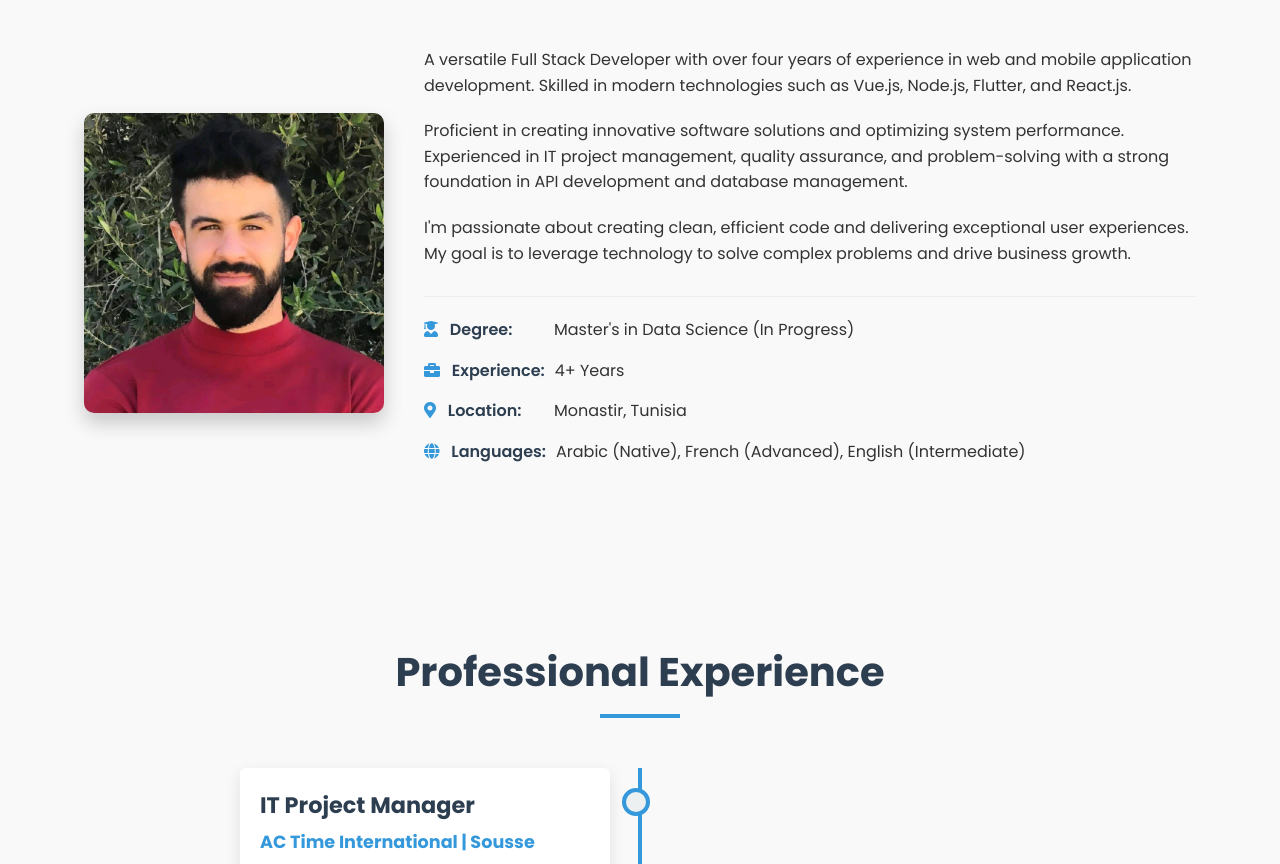
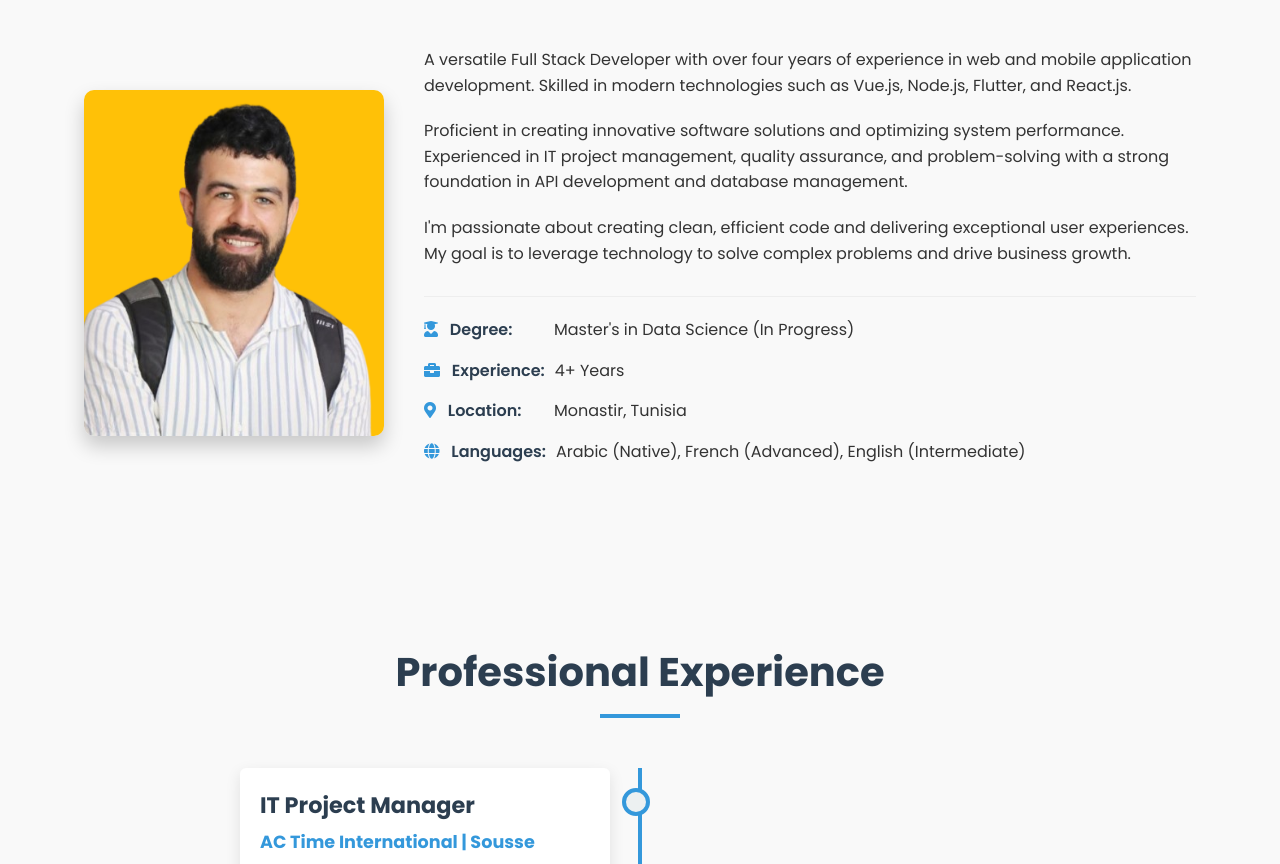
Before and after one commit to alaeddinelabben/alaeddinelabben.github.io, a plain HTML site: page index.html in a window 1280 px wide. Shown: the part 961-1825 px from the top of the page. Drawn offline with Linux system fonts and the light colour scheme.

Commit message:
Update index.html

```diff
--- a/index.html
+++ b/index.html
@@ -53,7 +53,7 @@
         <h2 class="section-title">About Me</h2>
         <div class="about-content">
           <div class="profile-image">
-            <img src="images/my_photo.png" alt="Ala Eddine Labben" />
+            <img src="images/ala.png" alt="Ala Eddine Labben" />
           </div>
           <div class="about-text">
             <p>
```
